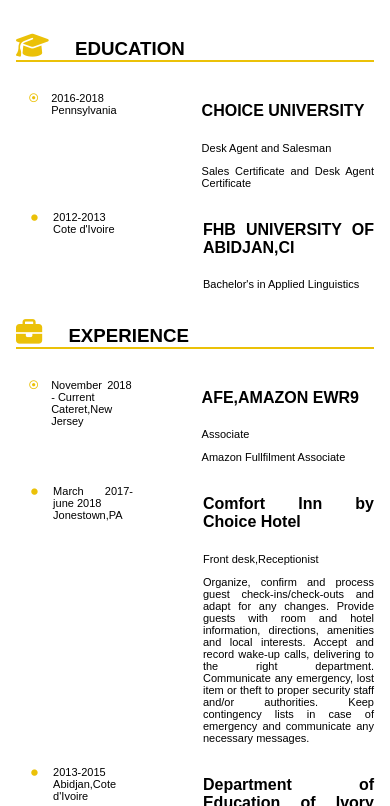
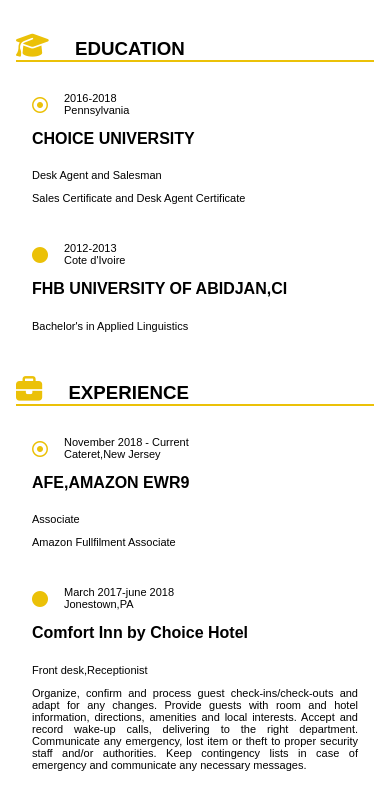
Before and after one commit to Louisloy/Resume, a plain HTML site: page index.html in a window 390 px wide. Shown: the part 266-1072 px from the top of the page. Drawn offline with Linux system fonts and the light colour scheme.

Commit message:
responsiive done

```diff
--- a/index.html
+++ b/index.html
@@ -45,14 +45,15 @@
                 <i class="fas fa-book-reader left-icons"></i>
                 <i class="fas fa-music left-icons"></i>
                 <i class="fas fa-paint-brush left-icons"></i>
-
             </section>
         </aside>
         <section class=container-3>
             <h3 class="underline"><i class="fas fa-graduation-cap right-icons"></i>EDUCATION</h3>
             <div class="elements">
-                <div><i class="far fa-dot-circle circle-dot"></i></div>
-                <div class="one"><p>2016-2018<br>Pennsylvania</p></div>
+                <div class="response">
+                    <i class="far fa-dot-circle circle-dot"></i>
+                    <p class="one">2016-2018<br>Pennsylvania</p>
+                </div>
                 <div class="two">
                     <h4>CHOICE UNIVERSITY</h4>
                     <p>Desk Agent and Salesman</p>
@@ -60,8 +61,10 @@
                 </div>
             </div>
             <div class="elements">
-                <div><i class="fas fa-circle dot"></i></div>
-                <div class="one"><p>2012-2013<br>Cote d'Ivoire</p></div>
+                <div class="response">
+                    <i class="fas fa-circle dot"></i>
+                    <p class="one">2012-2013<br>Cote d'Ivoire</p>
+                </div>
                 <div class="two">
                     <h4>FHB UNIVERSITY OF ABIDJAN,CI</h4>
                     <P>Bachelor's in Applied Linguistics</P>
@@ -69,8 +72,10 @@
             </div>
             <h3 class="underline"><i class="fas fa-briefcase right-icons" ></i>EXPERIENCE</h3>
             <div class="elements">
-                <div><i class="far fa-dot-circle circle-dot"></i></div>
-                <div class="one"><p>November 2018 - Current<br>Cateret,New Jersey</p></div>
+                <div class="response">
+                  <i class="far fa-dot-circle circle-dot"></i>
+                  <p class="one">November 2018 - Current<br>Cateret,New Jersey</p>
+                </div>
                 <div class="two">
                     <h4>AFE,AMAZON EWR9</h4>
                     <p>Associate</p>
@@ -78,8 +83,10 @@
                 </div>
             </div>
             <div class="elements">
-                <div><i class="fas fa-circle dot"></i></div>
-                <div class="one"><p>March 2017-june 2018<br>Jonestown,PA</p></div>
+                <div class="response">
+                    <i class="fas fa-circle dot"></i>
+                    <p class="one">March 2017-june 2018<br>Jonestown,PA</p>
+                </div>
                 <div class="two">
                     <h4>Comfort Inn by Choice Hotel</h4>
                     <p>Front desk,Receptionist</p>
@@ -93,8 +100,10 @@
                 </div>
             </div>
             <div class="elements">
-                <div><i class="fas fa-circle dot"></i></div>
-                <div class="one"><p>2013-2015<br>Abidjan,Cote d'Ivoire</p></div>
+                <div class="response">
+                    <i class="fas fa-circle dot"></i>
+                    <p class="one">2013-2015<br>Abidjan,Cote d'Ivoire</p>
+                </div>
                 <div class="two">
                     <h4>Department of Education of Ivory Coast - Abidjan</h4>
                     <p>Accounting Assistant</p>
--- a/style.css
+++ b/style.css
@@ -30,7 +30,7 @@ p
 }
 .two
 {
-  width: 300px;
+  width: auto;
 }
 .underline
 {
@@ -122,6 +122,11 @@ justify-content: flex-start;
 background-color: #ebc108;
 width: 200px;
 }
+.response
+{
+display: flex;
+flex-direction: row;
+}
 .contact-title
 {
   margin-top: 0;
@@ -140,7 +145,7 @@ width: 200px;
 }
 .container-3
 {
-  display: flex;
+display: flex;
 flex-direction: column;
 justify-content: flex-end;
 margin:auto;
@@ -180,4 +185,23 @@ width: 70%;
     margin-right: 1em;
     width: auto;
   }
+  .elements
+  {
+   flex-direction: column;
+   margin-right: 1em;
+   margin-left: 1em;
+   margin-bottom: 1em;
+   text-align: justify;
+   align-items: stretch;
+  }
+  h4{
+    margin-top: 3px;
+  }
+  .response i
+  {
+    margin:1em 1em 3px 0;
+    font-size: 1em;
+  }
+
+
 }
```
